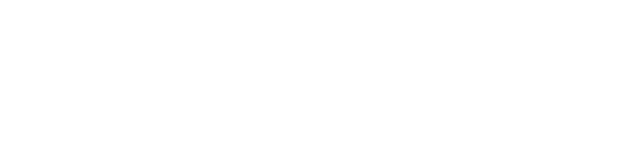
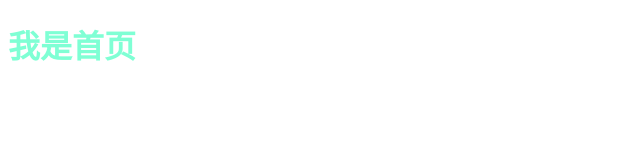
Before and after one commit to Huang-junsen/yifeng_test, a plain HTML site: page home/index.html in a window 1280 px wide. Shown: the whole page, without its empty margins (0-640 px from the left). Drawn offline with Linux system fonts and the light colour scheme.

Commit message:
完成首页结构代码的编写

```diff
--- a/home/css/index.css
+++ b/home/css/index.css
@@ -0,0 +1,3 @@
+h1{
+        color: aquamarine;
+}
--- a/home/index.html
+++ b/home/index.html
@@ -3,8 +3,10 @@
 <head>
 	<meta charset="UTF-8">
 	<title>Title</title>
+	<link rel="stylesheet" href="css/index.css">
+	<script src="js/index.js"></script>
 </head>
 <body>
-
+<h1>我是首页</h1>
 </body>
 </html>
```
